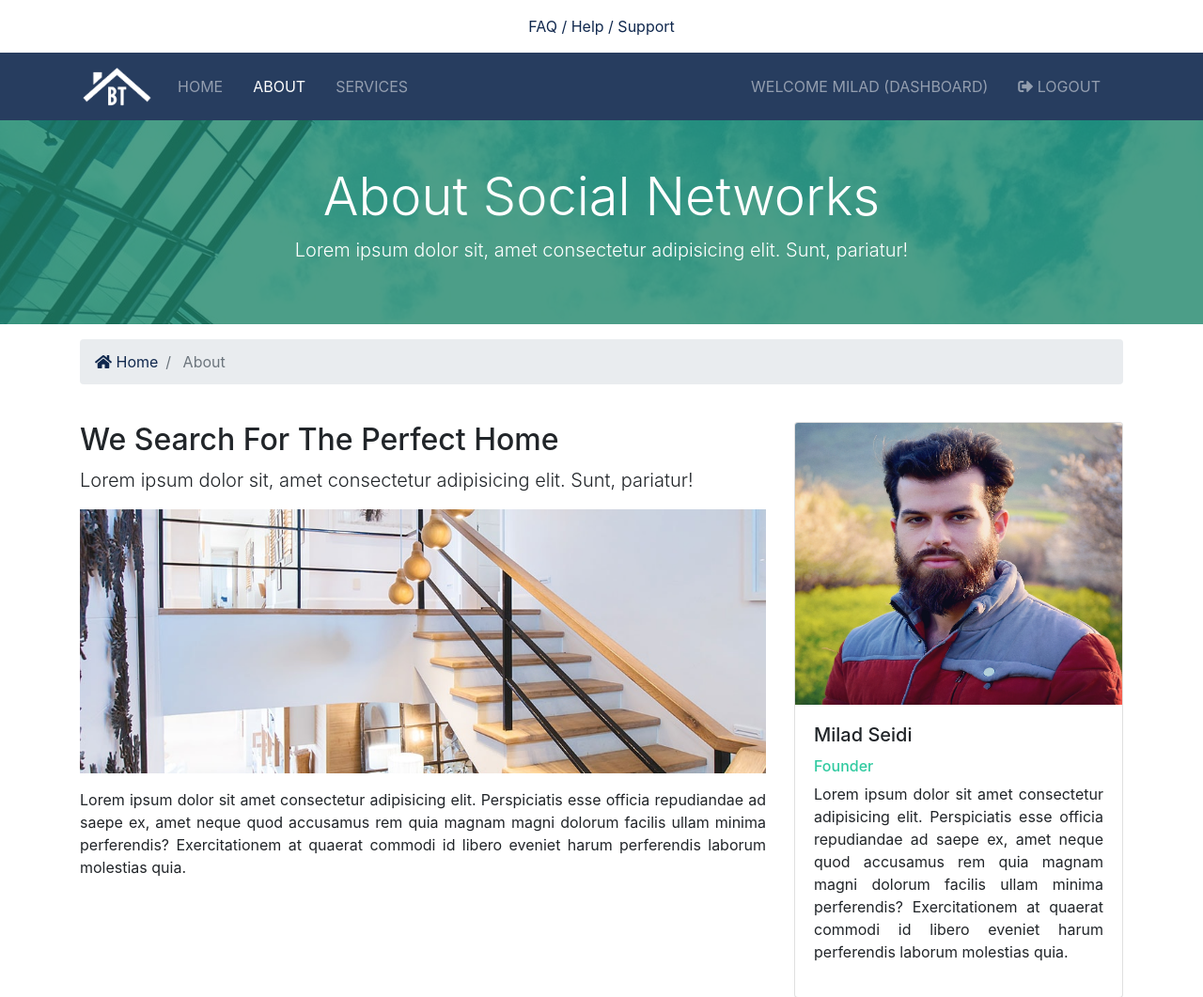
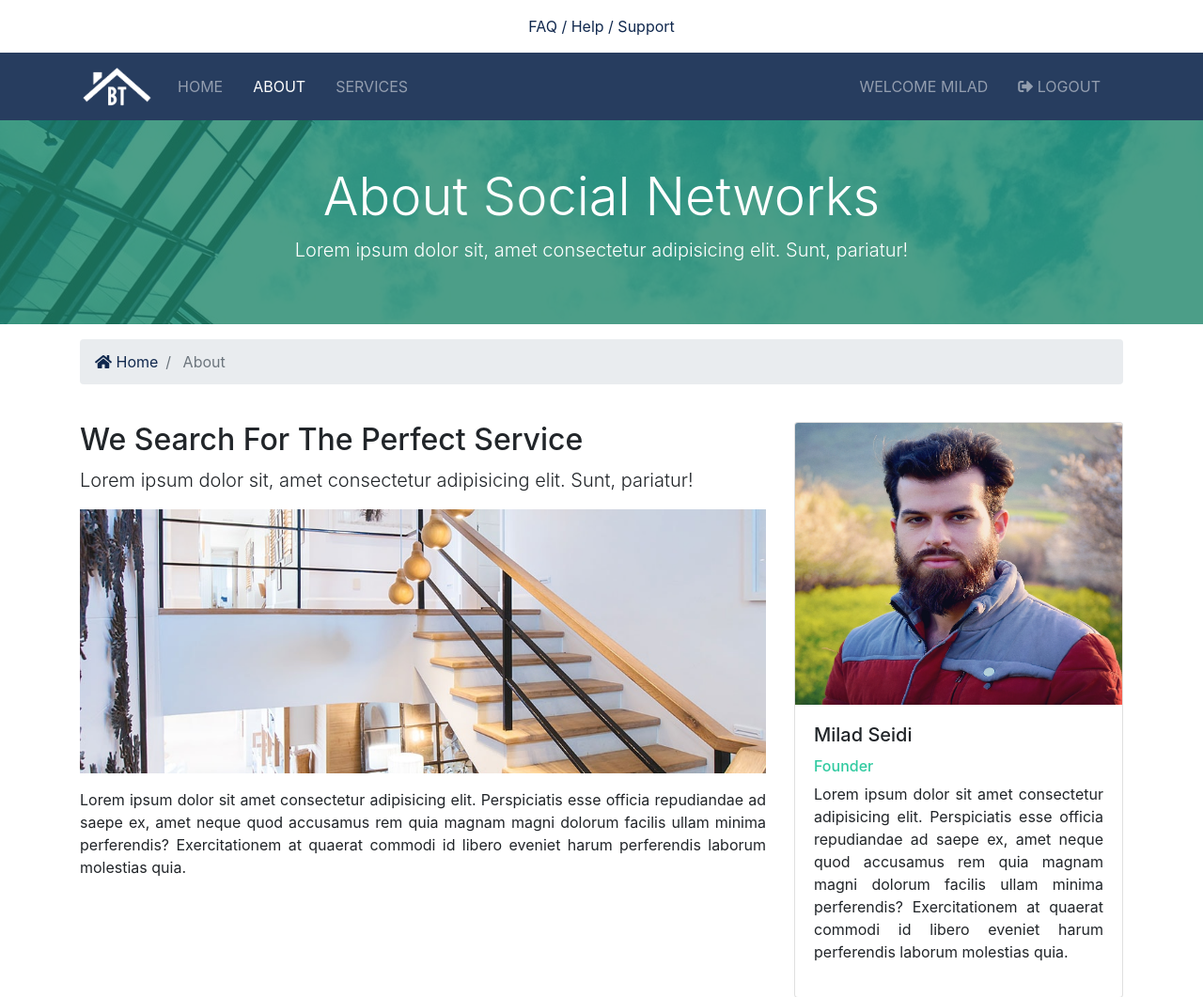
Before and after one commit to nayazer/Social, a Django app: page /about in a window 1280 px wide. Shown: the top 1061 px of the page at 94% size. Run offline with Django 3.2, Linux system fonts and the light colour scheme; a user stored in the database is signed in; some libraries are stand-ins or nearby versions.

Commit message:
fixed pages

```diff
--- a/templates/about.html
+++ b/templates/about.html
@@ -33,7 +33,7 @@
   <div class="container">
     <div class="row">
       <div class="col-md-8">
-        <h2>We Search For The Perfect Home</h2>
+        <h2>We Search For The Perfect Service</h2>
         <p class="lead">Lorem ipsum dolor sit, amet consectetur adipisicing elit. Sunt, pariatur!</p>
         <img class="img-main img-fluid mb-3" src="{% static 'img/about.jpg' %}" alt="">
         <p  class="text-justify" class="mt-4">Lorem ipsum dolor sit amet consectetur adipisicing elit. Perspiciatis esse officia repudiandae ad saepe ex, amet
--- a/templates/navbar.html
+++ b/templates/navbar.html
@@ -48,7 +48,7 @@
           {% endif %}
           >
             <a class="nav-link" href="{% url 'dashboard' %}">
-            Welcome {{ user.username }} (Dashboard)</a>
+            Welcome {{ user.username }}</a>
           </li>
           <li class="nav-item mr-3">
             <a href="javascript:{document.getElementById('logout').submit()}" class="nav-link">
```
Also changed, not shown: db.sqlite3.
